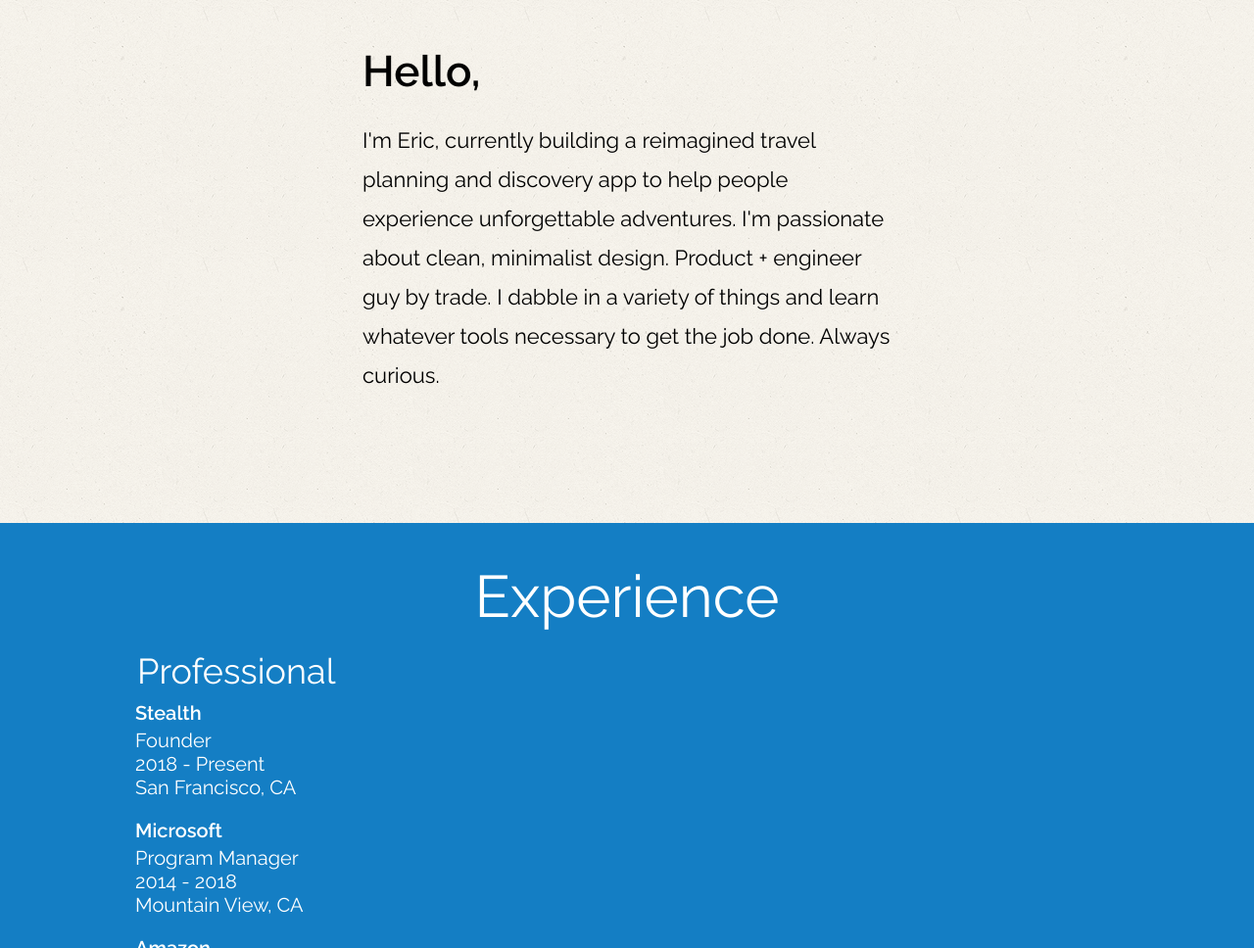
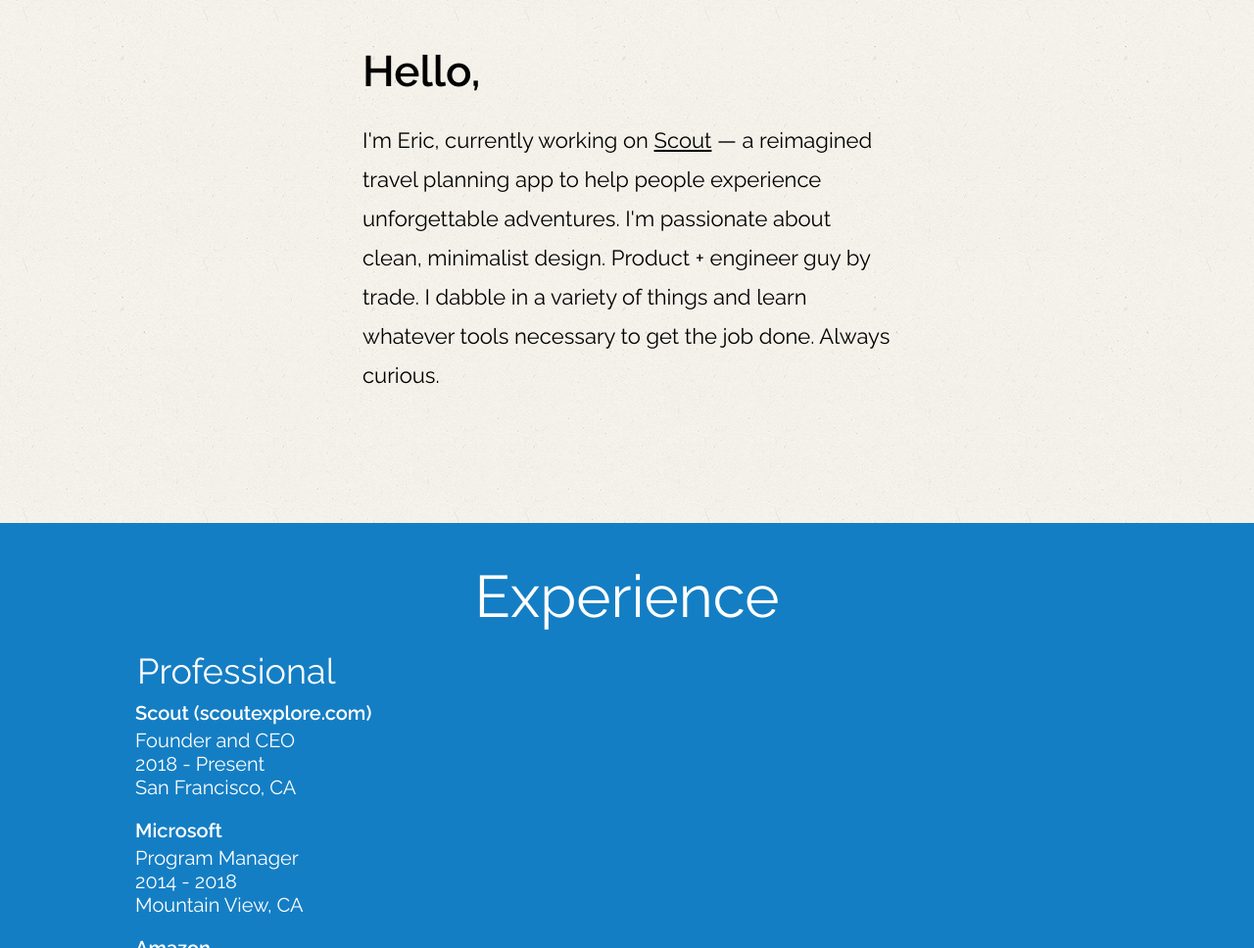
Before and after one commit to emao/emao.github.io, a plain HTML site: page index.html in a window 1280 px wide. Shown: the part 1116-2084 px from the top of the page at 98% size. Drawn offline with Linux system fonts and the light colour scheme.

Commit message:
Add Scout to work history

```diff
--- a/assets/style.css
+++ b/assets/style.css
@@ -281,6 +281,16 @@ text-decoration: none;
 	color: #5FA7D6;
 }
 
+.organization a{
+	text-decoration: none;
+	transition: color .1s linear;
+	-webkit-transition: color .1s linear;
+}
+
+.organization a:hover {
+	color: #5FA7D6;
+}
+
 .project-description {
 	font-size: 22;
 	font-weight: 400;
--- a/index.html
+++ b/index.html
@@ -47,7 +47,7 @@
 		</div>
 		<div id="about-container">
 			<h1>Hello,</h1>
-			<p>I'm Eric, currently building a reimagined travel planning and discovery app to help people experience unforgettable adventures. I'm passionate about clean, minimalist design. Product + engineer guy by trade. I dabble in a variety of things and learn whatever tools necessary to get the job done. Always curious.</p>
+			<p>I'm Eric, currently working on <a href="https://scoutexplore.com?utm_source=maoeric.com" target="_blank" style="text-decoration: underline"">Scout</a> — a reimagined travel planning app to help people experience unforgettable adventures. I'm passionate about clean, minimalist design. Product + engineer guy by trade. I dabble in a variety of things and learn whatever tools necessary to get the job done. Always curious.</p>
 		</div>
 	</div>
 	<div id="experience">
@@ -57,8 +57,8 @@
 				<div class="section-name">Professional</div>
 				<div class="items-container">
 					<div class="item">
-                        <div class="organization">Stealth</div>
-                        <div class="title">Founder</div>
+                        <div class="organization">Scout (<a href="https://scoutexplore.com?utm_source=maoeric.com" target="_blank">scoutexplore.com</a>)</div>
+                        <div class="title">Founder and CEO</div>
                         <div class="date">2018 - Present</div>
                         <div class="place">San Francisco, CA</div>
                     </div>
```
